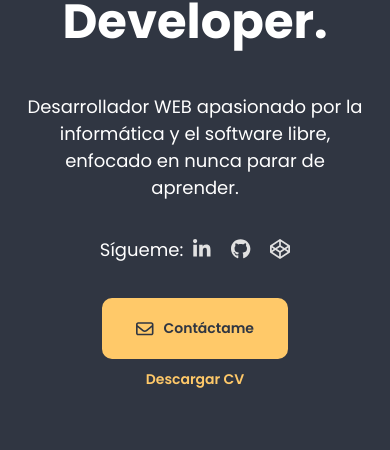
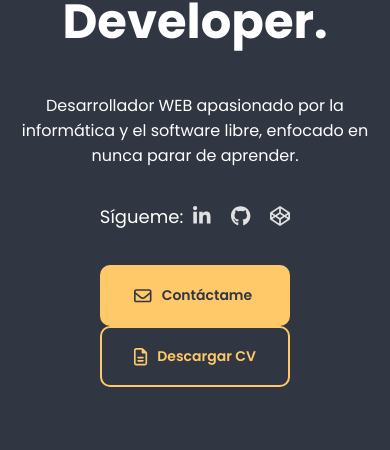
Before and after one commit to kevst-dev/portfolio, a Vue app: page / in a window 390 px wide. Shown: the part 319-769 px from the top of the page. Built offline with nearby package versions, Linux system fonts and the light colour scheme.

Commit message:
Creando un componente genérico para crear buttons y aplicándolo en section-home.

```diff
--- a/src/components/main/home/profile-information/profile-main.vue
+++ b/src/components/main/home/profile-information/profile-main.vue
@@ -1,24 +1,31 @@
 <template>
-  <div class="container-data">
+  <div class="container-profile">
     <Title/>
 
-    <p class="data-paragraph">
+    <p class="paragraph">
       Desarrollador WEB apasionado por la informática
       y el software libre, enfocado en nunca parar de aprender.
     </p>
 
     <SocialNetworks/>
 
-    <div class="data-buttons">
-      <a class="data-button" href="#">
-        <font-awesome-icon icon="fa-regular fa-envelope" size="lg" />
-        Contáctame
-      </a>
-
-      <a class="data-button--outline" href="#">
-        <font-awesome-icon icon="fa-regular fa-file-lines" />
-        Descargar CV
-      </a>
+    <div class="container-buttons">
+      <Button
+        name="Contáctame"
+        styleButton="button-normal"
+        urlIcon="fa-regular fa-envelope"
+      />
+      <Button
+        v-if="!isMobile()"
+        name="Descargar CV"
+        styleButton="button-outline"
+        urlIcon="fa-regular fa-file-lines"
+      />
+      <Button
+        v-else
+        name="Descargar CV"
+        styleButton="button-text"
+      />
     </div>
   </div>
 </template>
@@ -26,17 +33,26 @@
 <script>
   import Title from './title.vue'
   import SocialNetworks from './social-networks/social-main.vue'
+  import Button from '../../standard/button.vue'
 
   export default {
     components: {
       Title,
-      SocialNetworks
+      SocialNetworks,
+      Button
+    },
+    setup() {
+      const isMobile = () => { return (screen.width <= 420) }
+
+      return {
+        isMobile
+      }
     }
   }
 </script>
 
 <style scoped>
-  .container-data {
+  .container-profile {
     width: 50%;
     height: 436px;
 
@@ -51,112 +67,41 @@
     font-weight: 400;
   }
 
-  .data-buttons {
+  .container-buttons {
     display: flex;
     gap: 35px;
   }
 
-  .data-button {
-    cursor: pointer;
-    padding: 18px 32px;
-    border-radius: 10px;
-    border: 2px solid var(--color-primario);
-
-    font-size: var(--font-size-body-text);
-    font-weight: 600;
-
-    display: flex;
-    align-items: center;
-    gap: 10px;
-
-    color: var(--color-fondo);
-    background-color: var(--color-primario);
-  }
-  .data-button:hover {
-    background-color: var(--color-fondo);
-    color: var(--color-primario);
-  }
-
-  .data-button--outline {
-    cursor: pointer;
-    padding: 18px 32px;
-    border-radius: 10px;
-    border: 2px solid var(--color-primario);
-
-    font-size: var(--font-size-body-text);
-    font-weight: 600;
-
-    display: flex;
-    align-items: center;
-    gap: 10px;
-
-    color: var(--color-primario);
-  }
-  .data-button--outline:hover {
-    background-color: var(--color-primario);
-    color: var(--color-fondo);
-  }
-
-  /* Desktop-min */
-  @media screen and (max-width: 1256px){
-    .data-button {
-      font-size: var(--font-size-small);
-      font-weight: 600;
-    }
-    .data-button--outline {
-      font-size: var(--font-size-small);
-      font-weight: 600;
-    }
-  }
-
   /* Tablet */
   @media screen and (max-width: 768px){
-    .container-data {
+    .container-profile {
       width: 80%;
       justify-content: center;
       align-items: center;
       gap: 35px;
     }
 
-    .data-paragraph {
+    .paragraph {
       text-align: center;
     }
   }
 
   /* Tablet-min */
   @media screen and (max-width: 584px){
-    .container-data {
+    .container-profile {
       width: 100%;
     }
   }
 
   /* Mobile */
   @media screen and (max-width: 420px){
-    .container-data {
+    .container-profile {
       height: 100%;
     }
-    .data-buttons {
+    .container-buttons {
       flex-direction: column;
       gap: 0;
     }
-    .data-button, .data-button--outline {
-      width: 100%;
-      font-size: var(--font-size-min);
-    }
-    .data-button--outline {
-      border: 0px;
-      margin: 10px 0;
-      padding: 0;
-      color: var(--color-primario);
-      display: flex;
-      justify-content: center;
-    }
-    .data-button--outline:hover {
-      background-color: var(--color-fondo);
-      color: var(--color-primario);
-      text-decoration-line: underline;
-    }
-    .data-button--outline svg { display:none }
   }
 
 </style>
--- /dev/null
+++ b/src/components/main/standard/button.vue
@@ -0,0 +1,104 @@
+<template>
+  <a :class="styleButton" href="#">
+    <font-awesome-icon v-if="urlIcon != null" :icon="urlIcon" size="lg" />
+    {{name}}
+  </a>
+</template>
+
+<script>
+
+  export default {
+    props: {
+      name: String,
+      styleButton: {
+        type: String,
+        default: "button-normal"
+      },
+      urlIcon: {
+        type: String,
+        default: null
+      },
+    },
+    components: {
+    },
+    setup() {
+    }
+  }
+</script>
+
+<style scoped>
+  .button-normal {
+    cursor: pointer;
+    padding: 18px 32px;
+    border-radius: 10px;
+    border: 2px solid var(--color-primario);
+
+    font-size: var(--font-size-body-text);
+    font-weight: 600;
+
+    display: flex;
+    align-items: center;
+    gap: 10px;
+
+    color: var(--color-fondo);
+    background-color: var(--color-primario);
+  }
+  .button-normal:hover {
+    background-color: var(--color-fondo);
+    color: var(--color-primario);
+  }
+
+  .button-outline {
+    cursor: pointer;
+    padding: 18px 32px;
+    border-radius: 10px;
+    border: 2px solid var(--color-primario);
+
+    font-size: var(--font-size-body-text);
+    font-weight: 600;
+
+    display: flex;
+    align-items: center;
+    gap: 10px;
+
+    color: var(--color-primario);
+  }
+  .button-outline:hover {
+    background-color: var(--color-primario);
+    color: var(--color-fondo);
+  }
+
+  .button-text {
+    font-size: var(--font-size-body-text);
+    font-weight: 600;
+    border: 0px;
+    margin: 10px 0;
+    padding: 0;
+    color: var(--color-primario);
+    display: flex;
+    justify-content: center;
+  }
+
+  .button-text:hover {
+    background-color: var(--color-fondo);
+    color: var(--color-primario);
+    text-decoration-line: underline;
+  }
+  /* Desktop-min */
+  @media screen and (max-width: 1256px){
+    .button-normal, .button-outline, .button-text {
+      font-size: var(--font-size-small);
+      font-weight: 600;
+    }
+  }
+
+  /* Mobile */
+  @media screen and (max-width: 420px){
+    .button-normal, .button-outline, .button-text {
+      width: 100%;
+      font-size: var(--font-size-min);
+    }
+  }
+
+
+</style>
```
